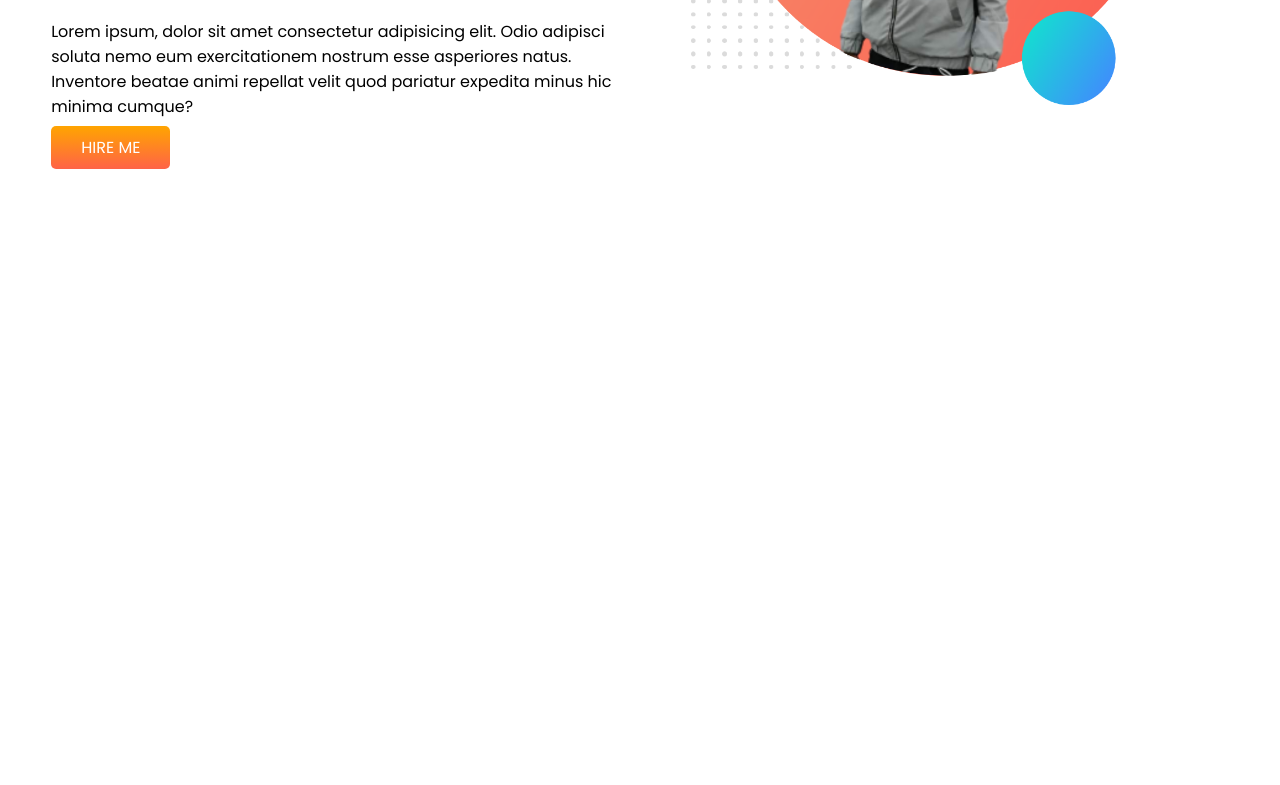
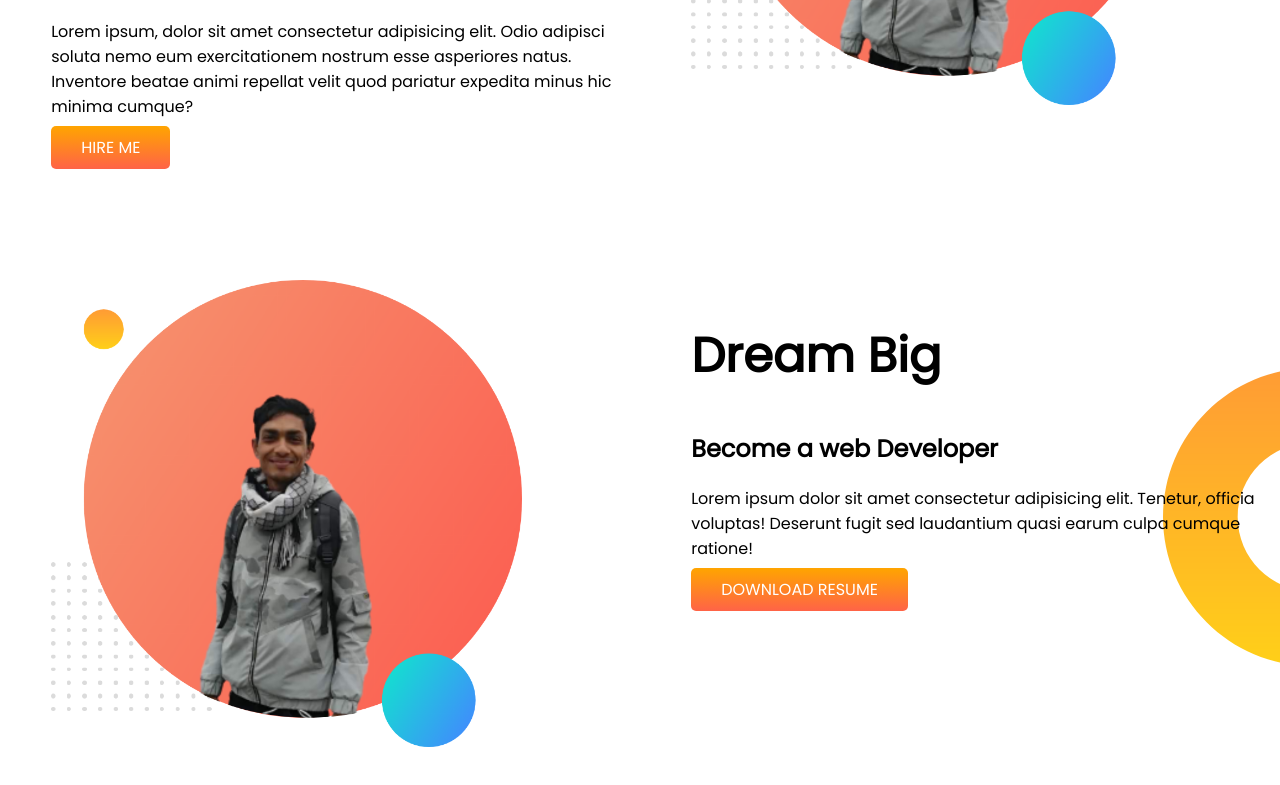
Before and after one commit to nahidsultan19/developer-portfolio, a plain HTML site: page index.html in a window 1280 px wide. Shown: the part 363-1148 px from the top of the page. Before the commit the page ends 800 px from the top, so only its background shows below. Drawn offline with Linux system fonts and the light colour scheme.

Commit message:
Added dream.

```diff
--- a/index.html
+++ b/index.html
@@ -29,6 +29,18 @@
             <img src="images/nahid.png" alt="">
         </div>
     </section>
+    <section class="dream-big">
+        <div class="half-width">
+            <img src="images/nahid.png" alt="">
+        </div>
+        <div class="half-width">
+            <h1>Dream Big</h1>
+            <h2>Become a web Developer</h2>
+            <p>Lorem ipsum dolor sit amet consectetur adipisicing elit. Tenetur, officia voluptas! Deserunt fugit sed
+                laudantium quasi earum culpa cumque ratione!</p>
+            <a class="link" href="" target="_blank">DOWNLOAD RESUME</a>
+        </div>
+    </section>
 </body>
 
 </html>
--- a/style.css
+++ b/style.css
@@ -10,6 +10,7 @@ h1{
 }
 section{
     display: flex;
+    margin-bottom: 120px;
 }
 .half-width{
     width: 50%;
@@ -29,3 +30,8 @@ section{
     background-image: url(images/top-banner.png);
     background-repeat: no-repeat;
 }
+.dream-big{
+    background-image: url(images/dream-bg.png);
+    background-repeat: no-repeat;
+    background-position: right;
+}
```
